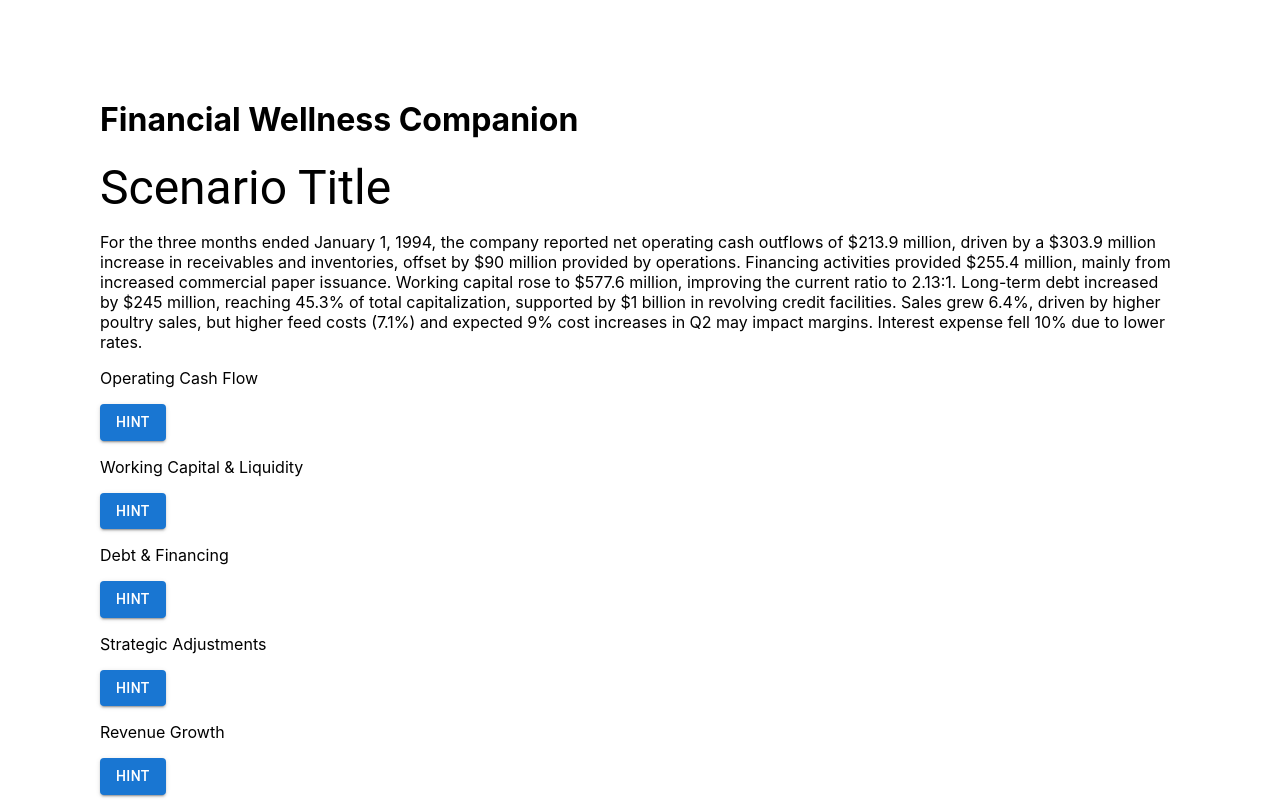
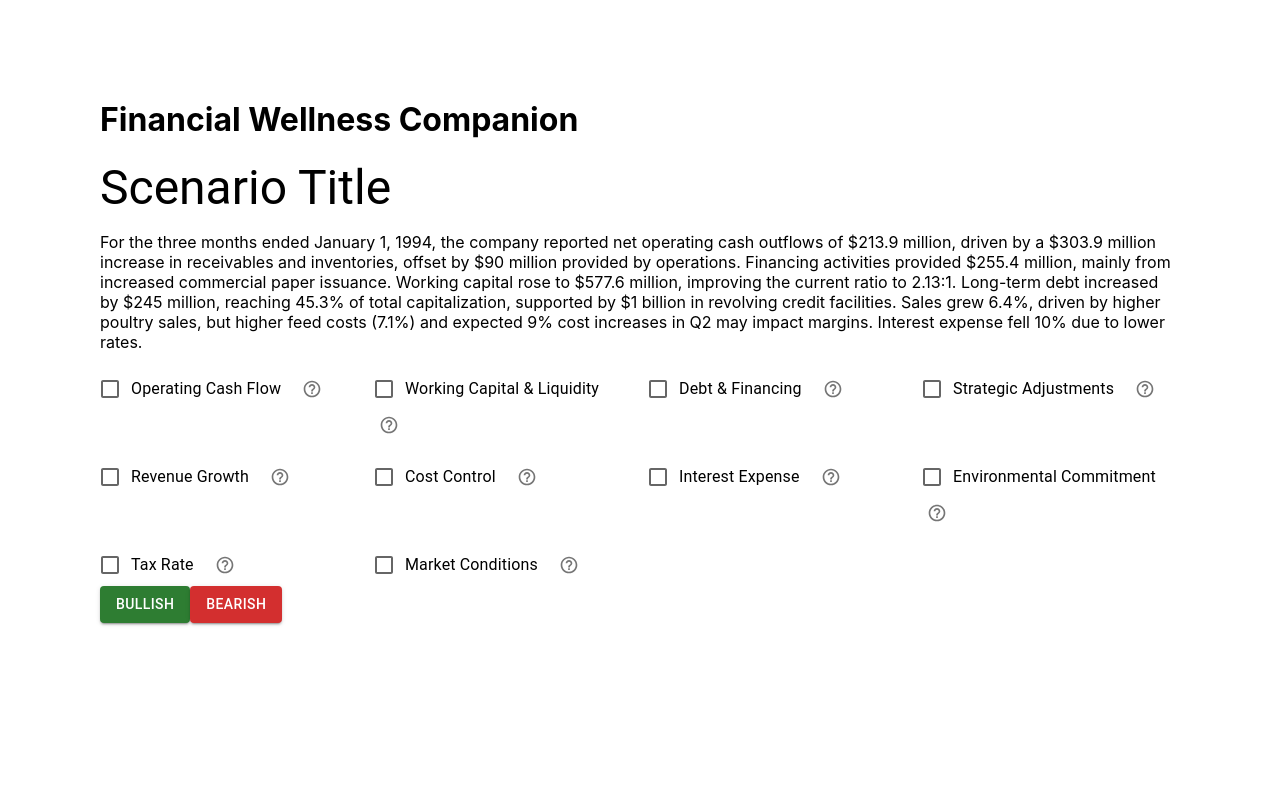
Before and after one commit to sayemomer/wealth_odyssey, a React (Create React App) app: page / in a window 1280 px wide. Shown: the top 800 px of the page. Built offline with nearby package versions, Linux system fonts and the light colour scheme.

Commit message:
Scenario baseline done

```diff
--- a/package.json
+++ b/package.json
@@ -7,6 +7,7 @@
     "@emotion/react": "^11.14.0",
     "@emotion/styled": "^11.14.0",
     "@fontsource/roboto": "^5.1.1",
+    "@mui/icons-material": "^6.4.2",
     "@mui/material": "^6.4.2",
     "cra-template": "1.2.0",
     "react": "^19.0.0",
--- a/src/pages/scenario/scenario.jsx
+++ b/src/pages/scenario/scenario.jsx
@@ -1,12 +1,22 @@
 import React, { useState } from "react";
+import "./scenario.scss";
 import Button from "@mui/material/Button";
 import Typography from "@mui/material/Typography";
-import { Popover } from "@base-ui-components/react/popover";
+import Checkbox from "@mui/material/Checkbox";
+import FormGroup from "@mui/material/FormGroup";
+import FormControlLabel from "@mui/material/FormControlLabel";
+import HelpOutlineIcon from "@mui/icons-material/HelpOutline";
+import IconButton from "@mui/material/IconButton";
 import { scenatioData } from "../../assets/scenatioData";
 
 const Scenario = () => {
   const [showHint, setShowHint] = useState(false);
   const scenario = scenatioData[0];
+  const [checked, setChecked] = React.useState(true);
+
+  const handleChange = (event) => {
+    setChecked(event.target.checked);
+  };
 
   return (
     <div className="scenario">
@@ -14,26 +24,33 @@ const Scenario = () => {
         <Typography variant="h3" component="h3">
           Scenario Title
         </Typography>
-        <p className="scenario__text-description">
-          {scenario.summary.text}
-        </p>
+        <p className="scenario__text-description">{scenario.summary.text}</p>
       </div>
       <div className="scenario__factor">
+      <div className="scenario__factor-grid">
+
         {scenario.table.rows.map((row, index) => (
-          <div key={index} className="scenario__factor-item">
-            <p className="scenario__factor-text">{row[0]}</p>
-            <div className="scenario__factor-hint">
-              <Button variant="contained" onClick={() => setShowHint(index === showHint ? null : index)}>
-                Hint
-              </Button>
+          <FormGroup>
+            <div key={index} className="scenario__factor-item">
+              <div className="scenario__factor-hint">
+                <FormControlLabel control={<Checkbox />} label={row[0]} />
+                <IconButton
+                  onClick={() => setShowHint(index === showHint ? null : index)}
+                  size="small"
+                >
+                  <HelpOutlineIcon fontSize="small" />
+                </IconButton>
+              </div>
               {showHint === index && (
                 <div className="scenario__factor-hint__text">
-                  {row[1]} | {row[2]}
+                  <p className="scenario__factor-hint__text-pos">{row[1]}</p>
+                  <p className="scenario__factor-hint__text-neg">{row[2]}</p>
                 </div>
               )}
             </div>
-          </div>
+          </FormGroup>
         ))}
+        </div>
       </div>
       <Button variant="contained" color="success">
         Bullish
--- /dev/null
+++ b/src/pages/scenario/scenario.scss
@@ -0,0 +1,32 @@
+// Scenario.scss
+
+.scenario {
+  &__text
+    &-description {
+
+  }
+  &__factor{
+    &-grid {
+      display: grid;
+      grid-template-columns: repeat(4, 1fr);
+      gap: 16px;
+    }
+
+    &-item {
+      display: flex;
+      flex-direction: column;
+      align-items:start;
+      justify-content:left;
+    }
+
+    &-hint {
+      &__text {
+        display: flex;
+        flex-direction: column;
+      }
+    }
+  }
+
+
+
+}
```
Also changed, not shown: 1 other file (tests, documents, lock files or other folders).
